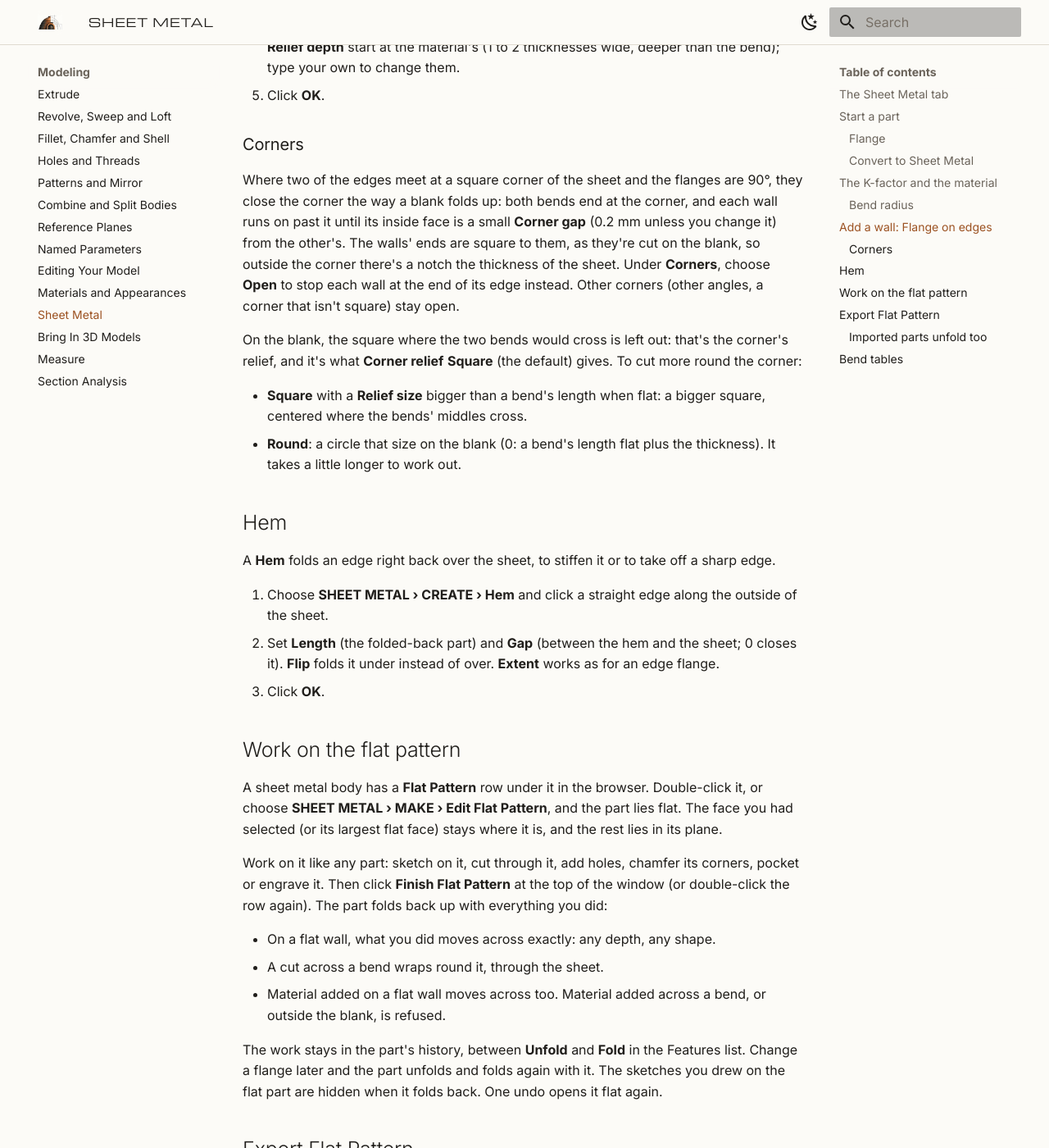
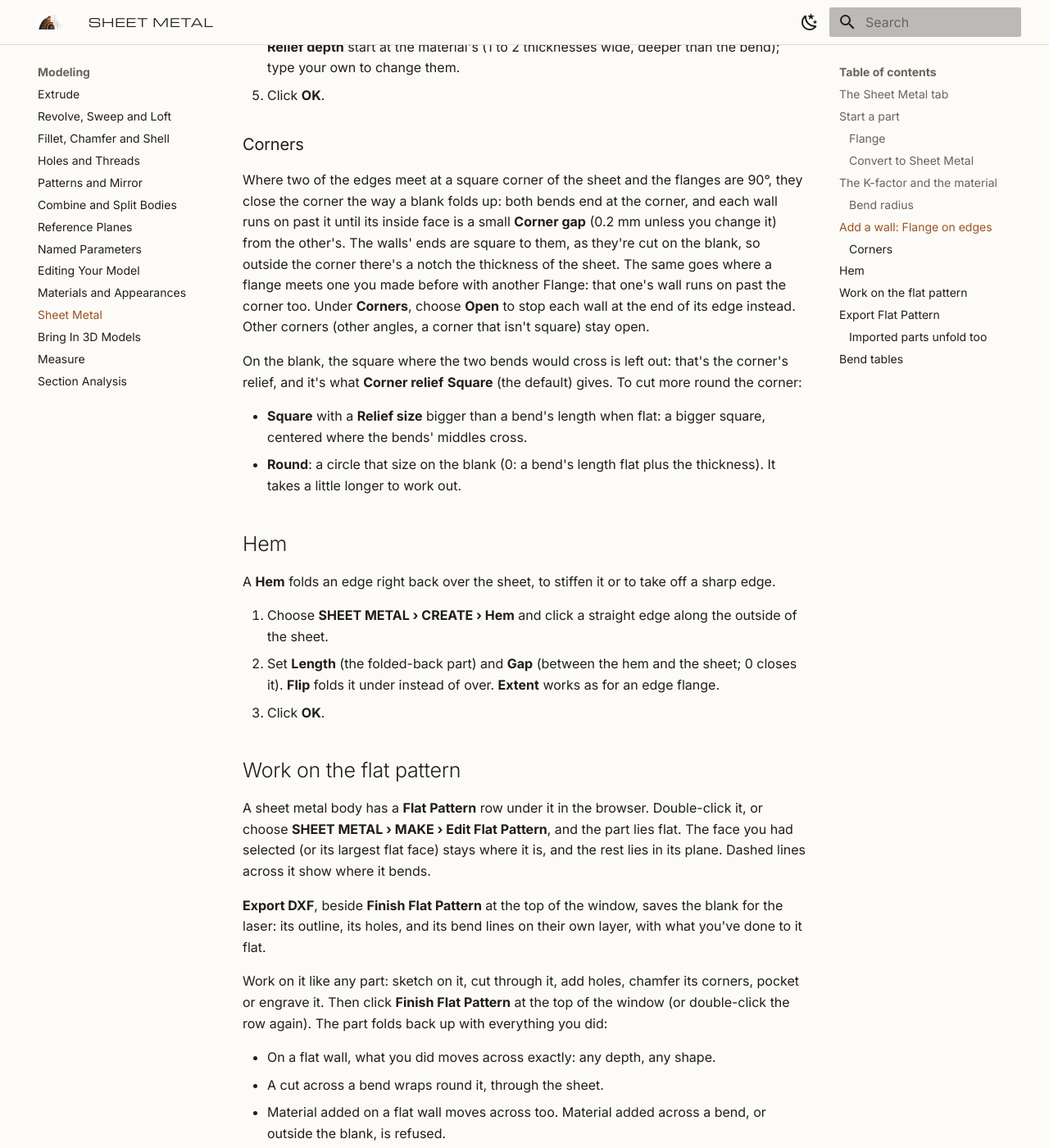
Before and after one commit to invictuscockpits/invictuscad-docs, an MkDocs documentation site: the page built from docs/modeling/sheet-metal.md, in a window 1280 px wide and 1400 px high, scrolled down 2972 px. Shown: the whole window at 82% size. Built offline with MkDocs 1.6.1 and Material for MkDocs 9.7.7, drawn with Linux system fonts in a browser that asks for light colours.

Commit message:
Flat pattern bend lines and Export DXF; corners with earlier flanges; hiding used sketches

```diff
--- a/docs/modeling/sheet-metal.md
+++ b/docs/modeling/sheet-metal.md
@@ -101,8 +101,9 @@ Where two of the edges meet at a square corner of the sheet and the flanges are
 the corner the way a blank folds up: both bends end at the corner, and each wall runs on past it
 until its inside face is a small **Corner gap** (0.2 mm unless you change it) from the other's.
 The walls' ends are square to them, as they're cut on the blank, so outside the corner there's a
-notch the thickness of the sheet. Under **Corners**, choose **Open** to stop each wall at the
-end of its edge instead. Other corners (other angles, a corner that isn't square) stay open.
+notch the thickness of the sheet. The same goes where a flange meets one you made before with
+another Flange: that one's wall runs on past the corner too. Under **Corners**, choose **Open**
+to stop each wall at the end of its edge instead. Other corners (other angles, a corner that isn't square) stay open.
 
 On the blank, the square where the two bends would cross is left out: that's the corner's
 relief, and it's what **Corner relief** **Square** (the default) gives. To cut more round the
@@ -126,7 +127,12 @@ A **Hem** folds an edge right back over the sheet, to stiffen it or to take off
 
 A sheet metal body has a **Flat Pattern** row under it in the browser. Double-click it, or choose
 **SHEET METAL › MAKE › Edit Flat Pattern**, and the part lies flat. The face you had selected (or
-its largest flat face) stays where it is, and the rest lies in its plane.
+its largest flat face) stays where it is, and the rest lies in its plane. Dashed lines across it
+show where it bends.
+
+**Export DXF**, beside **Finish Flat Pattern** at the top of the window, saves the blank for the
+laser: its outline, its holes, and its bend lines on their own layer, with what you've done to
+it flat.
 
 Work on it like any part: sketch on it, cut through it, add holes, chamfer its corners, pocket or
 engrave it. Then click **Finish Flat Pattern** at the top of the window (or double-click the row
```
Also changed, not shown: docs/getting-started/preferences.md (+2 -1 lines).
